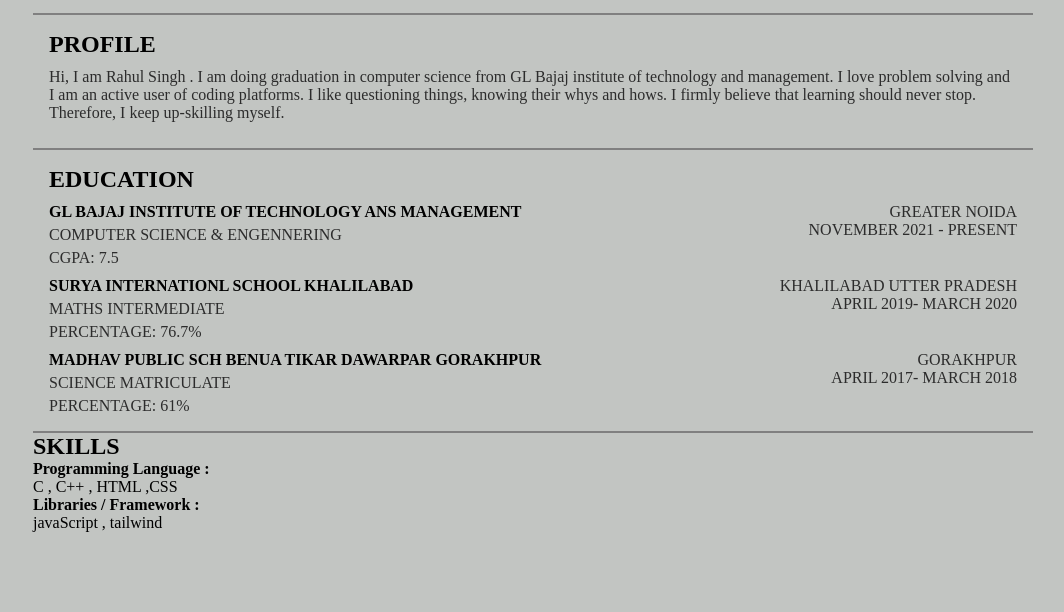
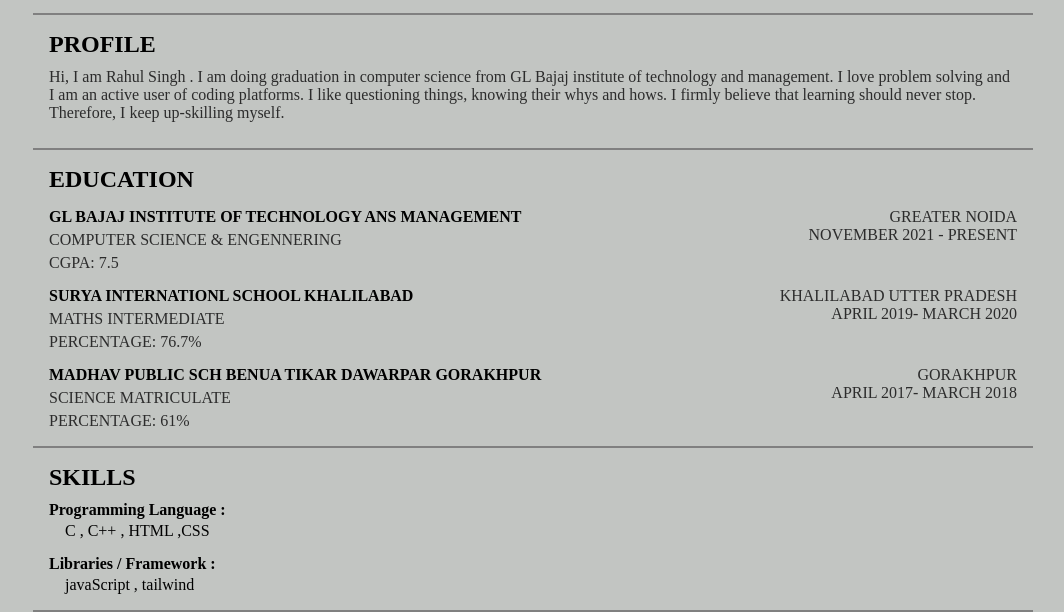
Before and after one commit to Rahul21146/My-Resume., a plain HTML site: page index.html in a window 1280 px wide. Shown: the part 460-1072 px from the top of the page, without its empty margins (107-1171 px from the left). Before the commit the page ends 992 px from the top, so only its background shows below. Drawn offline with Linux system fonts and the light colour scheme.

Commit message:
Update style.css

```diff
--- a/style.css
+++ b/style.css
@@ -134,7 +134,7 @@
 .education_content{
     display: flex;
     flex-direction: column;
-    gap: 10px;
+    gap: 15px;
     padding: 1rem;
     width: 100%;
     border-bottom: 2px solid grey;
@@ -175,3 +175,39 @@
 
     }
   }
+
+ .skills_content{
+    display: flex;
+    flex-direction: column;
+    gap: 10px;
+    padding: 1rem;
+    width: 100%;
+    border-bottom: 2px solid grey;
+ }
+
+ .Skills_heading h3{
+    font-size: x-large;
+    text-transform: uppercase;
+ }
+
+ .Skills_content{
+    display: flex;
+    flex-direction: column;
+    gap: 15px;
+ }
+
+ .programming_language{
+    display: flex;
+    flex-direction: column;
+    gap: 3px;
+ }
+
+ .skills p{
+    margin-left: 1rem;
+ }
+
+ .framework{
+    display: flex;
+    flex-direction: column;
+    gap: 3px;
+ }
```
